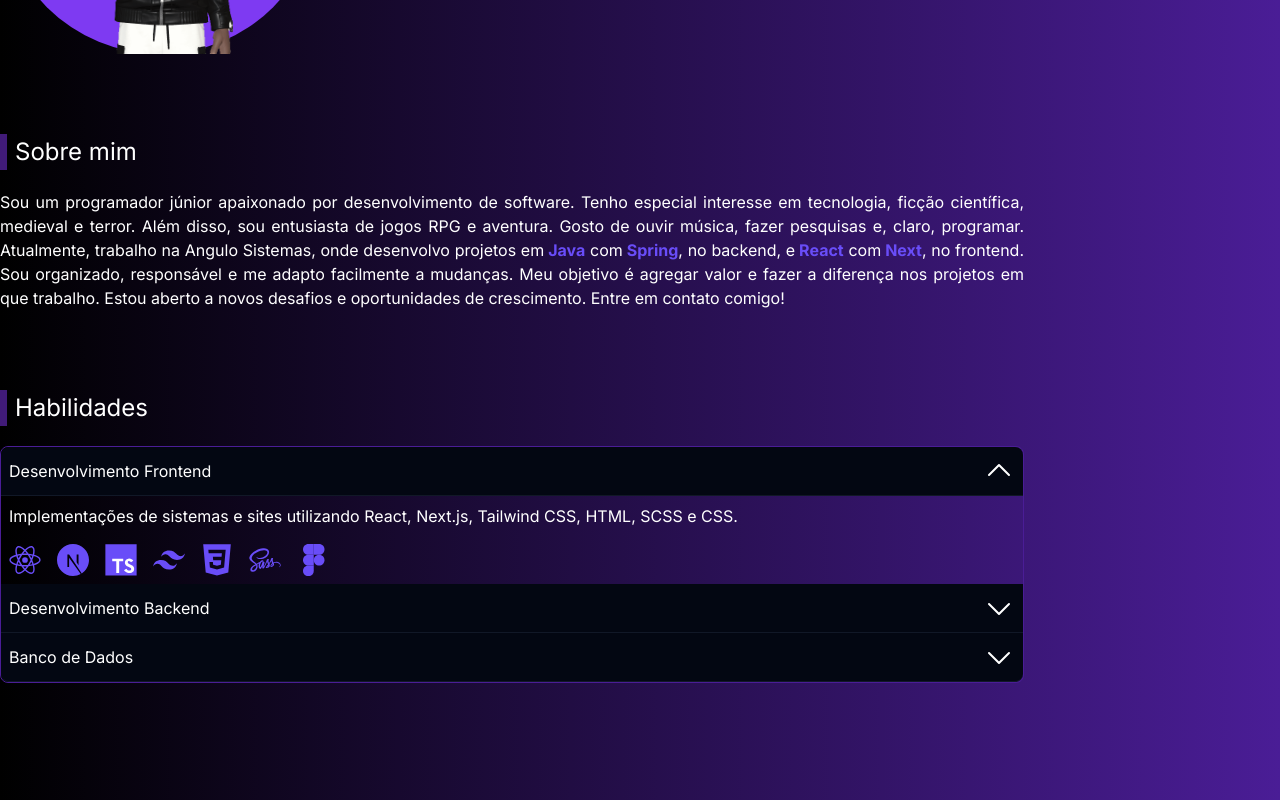
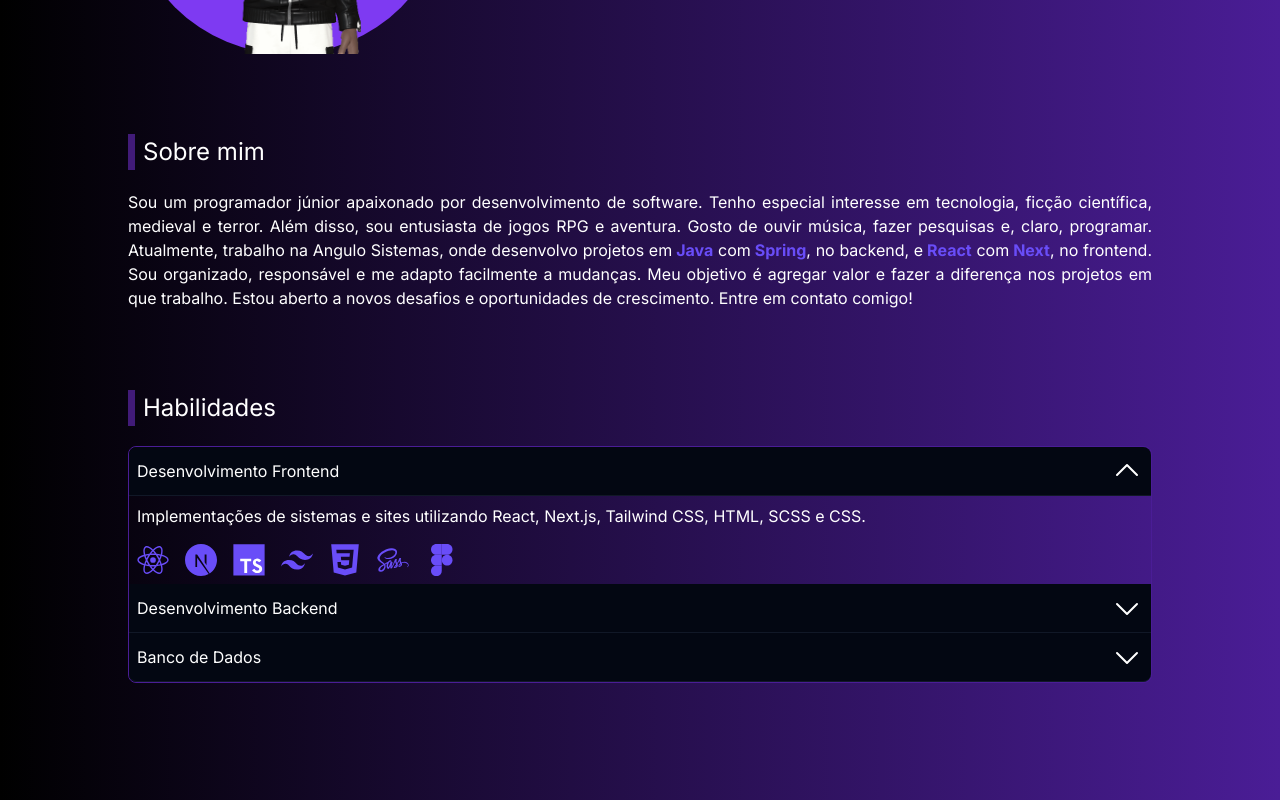
Before and after one commit to JoaoSBarbosa/barbosa-code, a Next.js app: page /pages/about in a window 1280 px wide. Shown: the part 440-1240 px from the top of the page. Built offline with nearby package versions, Linux system fonts and the light colour scheme.

Commit message:
Modularização de Accordion

```diff
--- /dev/null
+++ b/src/app/components/Accordion/index.tsx
@@ -0,0 +1,23 @@
+ interface AccordionProps {
+    title: string;
+    icon: JSX.Element;
+    onClick: () => void;
+    isOpen: boolean;
+    children: React.ReactNode;
+    borderB?: boolean;
+    borderT?: boolean;
+}
+
+ export const Accordion: React.FC<AccordionProps> = ({ title, borderB,borderT, icon, onClick, isOpen, children }) => {
+    return (
+        <div>
+            <div className={`bg-gray-950 p-2  ${borderB && "rounded-b-lg"} ${borderT && "rounded-t-lg"} border-b border-gray-900 w-full flex  justify-between items-center cursor-pointer`} onClick={onClick}>
+                <h2>{title}</h2>
+                <span>{icon}</span>
+            </div>
+            <div className={`${isOpen ? "block" : "hidden"} p-2`}>
+                {children}
+            </div>
+        </div>
+    );
+};
--- a/src/app/components/about/layoutAbout/index.tsx
+++ b/src/app/components/about/layoutAbout/index.tsx
@@ -7,7 +7,7 @@ type LayoutAboutProps = {
 }
 export const LayoutAbout = ({children, title}: LayoutAboutProps) => {
     return (
-        <div className={"max-w-screen-lg mb-20"}>
+        <div className={"max-w-screen-lg mx-auto mb-20"}>
             {title &&
                 <h2 className={`${styles.layoutTitle}`}>{title}</h2>
 
--- a/src/app/components/about/profileSkill/index.tsx
+++ b/src/app/components/about/profileSkill/index.tsx
@@ -1,135 +1,7 @@
-//
-// import { LayoutAbout } from "@/app/components/about/layoutAbout";
-// import { useState } from "react";
-// import { CaretDown, CaretUp } from "@phosphor-icons/react";
-//
-// interface Icon {
-//     id: number;
-//     techName: string;
-//     path: string;
-// }
-//
-// interface AccordionProps {
-//     title: string;
-//     icon: JSX.Element;
-//     onClick: () => void;
-//     isOpen: boolean;
-//     children: React.ReactNode;
-// }
-//
-// const Accordion: React.FC<AccordionProps> = ({ title, icon, onClick, isOpen, children }) => {
-//     return (
-//         <div>
-//             <div className="bg-gray-950 p-2 border-b border-gray-900 w-full flex justify-between items-center">
-//                 <h2>{title}</h2>
-//                 <span onClick={onClick}>{icon}</span>
-//             </div>
-//             <div className={`${isOpen ? "block" : "hidden"} p-2`}>
-//                 {children}
-//             </div>
-//         </div>
-//     );
-// };
-//
-// export const ProfileSkill: React.FC = () => {
-//     const [showAccordion, setShowAccordion] = useState({
-//         frontEndTab: true,
-//         backEndTab: false,
-//         dataTab: false,
-//     });
-//
-//     const frontendIconsSkill: Icon[] = [
-//         { id: 1, techName: 'React', path: "/img/icons/react.svg" },
-//         { id: 2, techName: 'Next.js', path: "/img/icons/nextjs.svg" },
-//         { id: 3, techName: 'TypeScript', path: "/img/icons/typescript.svg" },
-//         { id: 4, techName: 'Tailwind CSS', path: "/img/icons/tailwindcss.svg" },
-//         { id: 5, techName: 'CSS', path: "/img/icons/css.svg" },
-//         { id: 6, techName: 'Sass', path: "/img/icons/sass.svg" },
-//         { id: 7, techName: 'Figma', path: "/img/icons/figma.svg" },
-//     ];
-//
-//     const backendIconsSkill: Icon[] = [
-//         { id: 1, techName: 'Java', path: "/img/icons/java.svg" },
-//         { id: 2, techName: 'Spring', path: "/img/icons/spring.svg" },
-//     ];
-//
-//     const dataIconsSkill: Icon[] = [
-//         { id: 1, techName: 'MySQL', path: "/img/icons/mysql.svg" },
-//         { id: 2, techName: 'MongoDB', path: "/img/icons/mongodb.svg" },
-//     ];
-//
-//     return (
-//         <LayoutAbout title={"Habilidades"}>
-//             <div className="border border-purple-900 rounded-lg">
-//                 <Accordion
-//                     title="Desenvolvimento Frontend"
-//                     icon={showAccordion.frontEndTab ? <CaretUp size={32} /> : <CaretDown size={32} />}
-//                     onClick={() => setShowAccordion({ ...showAccordion, frontEndTab: !showAccordion.frontEndTab })}
-//                     isOpen={showAccordion.frontEndTab}
-//                 >
-//                     <p>
-//                         Implementações de sistemas e sites utilizando React, Next.js, Tailwind CSS, HTML, SCSS e CSS.
-//                     </p>
-//                     <div className="flex flex-wrap items-center gap-2">
-//                         {frontendIconsSkill.map(icon => (
-//                             <img key={icon.id} src={icon.path} alt={icon.techName} className="h-8" />
-//                         ))}
-//                     </div>
-//                 </Accordion>
-//
-//                 <Accordion
-//                     title="Desenvolvimento Backend"
-//                     icon={showAccordion.backEndTab ? <CaretUp size={32} /> : <CaretDown size={32} />}
-//                     onClick={() => setShowAccordion({ ...showAccordion, backEndTab: !showAccordion.backEndTab })}
-//                     isOpen={showAccordion.backEndTab}
-//                 >
-//                     <p>
-//                         Implementações de sistemas e APIs utilizando Java e Spring Framework.
-//                     </p>
-//                     <div className="flex flex-wrap items-center gap-2">
-//                         {backendIconsSkill.map(icon => (
-//                             <img key={icon.id} src={icon.path} alt={icon.techName} className="h-8" />
-//                         ))}
-//                     </div>
-//                 </Accordion>
-//
-//                 <Accordion
-//                     title="Banco de Dados"
-//                     icon={showAccordion.dataTab ? <CaretUp size={32} /> : <CaretDown size={32} />}
-//                     onClick={() => setShowAccordion({ ...showAccordion, dataTab: !showAccordion.dataTab })}
-//                     isOpen={showAccordion.dataTab}
-//                 >
-//                     <p>
-//                         Implementações de sistemas e bancos de dados utilizando MySQL e MongoDB.
-//                     </p>
-//                     <div className="flex flex-wrap items-center gap-2">
-//                         {dataIconsSkill.map(icon => (
-//                             <img key={icon.id} src={icon.path} alt={icon.techName} className="h-8" />
-//                         ))}
-//                     </div>
-//                 </Accordion>
-//             </div>
-//         </LayoutAbout>
-//     );
-// };
-//
-//
-// // const Accordion = ({ title, icon, onClick, isOpen, children }: AccordionProps) => {
-// //     return (
-// //         <div>
-// //             <div className="bg-gray-950 p-2 border-b border-gray-900 w-full flex justify-between items-center">
-// //                 <h2>{title}</h2>
-// //                 <span onClick={onClick}>{icon}</span>
-// //             </div>
-// //             <div className={`${isOpen ? "block" : "hidden"} p-2`}>
-// //                 {children}
-// //             </div>
-// //         </div>
-// //     );
-// // };
 import { LayoutAbout } from "@/app/components/about/layoutAbout";
 import { useState } from "react";
 import { CaretDown, CaretUp } from "@phosphor-icons/react";
+import {Accordion} from "@/app/components/Accordion";
 
 interface Icon {
     id: number;
@@ -137,29 +9,7 @@ interface Icon {
     path: string;
 }
 
-interface AccordionProps {
-    title: string;
-    icon: JSX.Element;
-    onClick: () => void;
-    isOpen: boolean;
-    children: React.ReactNode;
-    borderB?: boolean;
-    borderT?: boolean;
-}
 
-const Accordion: React.FC<AccordionProps> = ({ title, borderB,borderT, icon, onClick, isOpen, children }) => {
-    return (
-        <div>
-            <div className={`bg-gray-950 p-2  ${borderB && "rounded-b-lg"} ${borderT && "rounded-t-lg"} border-b border-gray-900 w-full flex  justify-between items-center cursor-pointer`} onClick={onClick}>
-                <h2>{title}</h2>
-                <span>{icon}</span>
-            </div>
-            <div className={`${isOpen ? "block" : "hidden"} p-2`}>
-                {children}
-            </div>
-        </div>
-    );
-};
 
 export const ProfileSkill: React.FC = () => {
     const [showAccordion, setShowAccordion] = useState({
```
